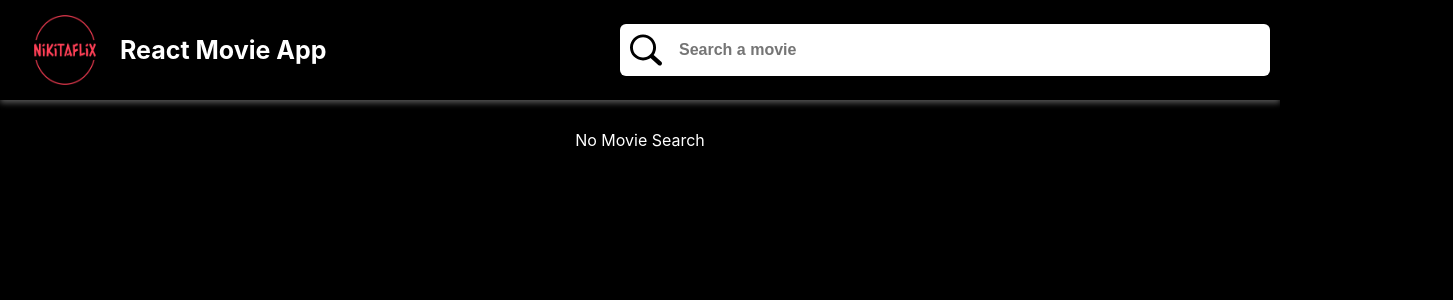
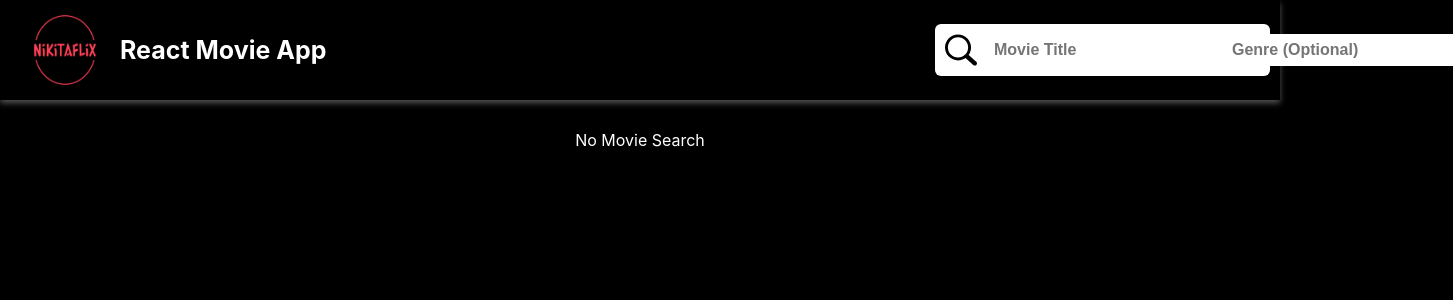
Before and after one commit to nikitaasinghh/movie-app, a React (Create React App) app: page / in a window 1280 px wide. Shown: the top 300 px of the page, 1453 px wide, since content can reach past the window. Built offline with nearby package versions, Linux system fonts and the light colour scheme; the HTML template or start-up script is replaced by a standard one.

Commit message:
New Logic

```diff
--- a/src/App.js
+++ b/src/App.js
@@ -1,19 +1,19 @@
-import logo from './logo.svg';
-import './App.css';
-import styled from 'styled-components'
-import MovieComponent from './components/MovieComponent/MovieComponent';
-import { useState } from 'react';
-import axios from 'axios';
-import { useRef } from "react"
-import MovieInfo from './components/MovieInfo/MovieInfo';
+import logo from "./logo.svg";
+import "./App.css";
+import styled from "styled-components";
+import MovieComponent from "./components/MovieComponent/MovieComponent";
+import { useState } from "react";
+import axios from "axios";
+import { useRef } from "react";
+import MovieInfo from "./components/MovieInfo/MovieInfo";
 
-const API_KEY="b32581e6";
+const API_KEY = "b32581e6";
 const Container = styled.div`
   display: flex;
   flex-direction: column;
 `;
 
-const Header=styled.div`
+const Header = styled.div`
   background-color: black;
   color: white;
   display: flex;
@@ -43,8 +43,7 @@ display: flex;
   flex-direction: row;
   padding: 10px 10px;
   border-radius: 6px;
-margin-left: 20px;
-width: 50%;
+  width: 25%;
   background-color: white;
 `;
 
@@ -68,7 +67,7 @@ const MovieListContainer = styled.div`
   flex-wrap: wrap;
   padding: 30px;
   gap: 25px;
-  justify-content: space-evenly;;
+  justify-content: space-evenly;
 `;
 const Placeholder = styled.img`
   width: 120px;
@@ -78,31 +77,73 @@ const Placeholder = styled.img`
 `;
 
 function App() {
-  const [search,updateSearch]=useState();
-  const [timeoutId,updateTimeoutId]=useState();
-  const [movieList,updateMovieList]=useState([]);
+  const [searchTitle, updateSearchTitle] = useState();
+  const [searchGenre, updateSearchGenre] = useState();
+  const [timeoutId, updateTimeoutId] = useState();
+  const [movieList, updateMovieList] = useState([]);
   const [selectedMovie, onMovieSelect] = useState();
 
-  const inputRef=useRef(null);
-  const fetchData= async (searchString)=>{
-    // searchString=searchString+" ";
+  const fetchData = async (searchString, searchGenre) => {
 
-    const response=await axios.get(`https://www.omdbapi.com/?s=${searchString}&apikey=${API_KEY}`,);
-    console.log(response);
-    updateMovieList(response.data.Search);
+    if(!searchString){
+      alert("Please enter a movie title")
+      return
     }
 
-  const onChange=(event)=>{
-    clearTimeout(timeoutId);
-    // inputRef.current.value
-    const s=event.target.value
-    updateSearch(s);
-    console.log(search)
-    // fetchData(search)
-    const timeout=setTimeout(()=>fetchData(s),500);
-    updateTimeoutId(timeout);
+    const response = await axios.get(
+      `https://www.omdbapi.com/?s=${searchString}&apikey=${API_KEY}`
+    )
+
+      console.log(response?.data?.Response)
+
+    if(response?.data?.Response === "False"){
+      alert("Search String too short")
+      return
     }
 
+
+    const responseArray = await response?.data;
+
+    const responseArraySearch = await responseArray?.Search;
+
+    const movieIds = await responseArraySearch.map((movie) => movie.imdbID);
+    const movieDataRequests = await movieIds.map((id) =>
+      axios.get(`https://www.omdbapi.com/?i=${id}&apikey=${API_KEY}`)
+    );
+    const movieDataResponses = await Promise.all(movieDataRequests);
+    const movieData = await movieDataResponses?.map((response) => response.data);
+
+    let filteredMovieData = movieData
+
+    if(searchGenre && searchGenre.length>1){
+    filteredMovieData = await movieData?.filter((movie) =>
+      movie.Genre.split(", ").includes(
+        searchGenre.charAt(0).toUpperCase() + searchGenre.slice(1)
+      )
+    );
+      }
+    console.log(filteredMovieData);
+
+    updateMovieList(filteredMovieData);
+  };
+
+  const onChangeTitle = (event) => {
+    clearTimeout(timeoutId);
+    const s = event.target.value;
+    updateSearchTitle(s);
+    console.log(searchTitle);
+    const timeout = setTimeout(() => fetchData(s, searchGenre), 500);
+    updateTimeoutId(timeout);
+  };
+
+  const onChangeGenre = (event) => {
+    clearTimeout(timeoutId);
+    const g = event.target.value;
+    updateSearchGenre(g);
+    console.log(searchGenre);
+    const timeout = setTimeout(() => fetchData(searchTitle, g), 500);
+    updateTimeoutId(timeout);
+  };
 
   return (
     <Container>
@@ -113,18 +154,38 @@ function App() {
         </AppName>
         <SearchBox>
           <SearchIcon src="/images/search-icon.svg"></SearchIcon>
-          <SearchInput type="text" placeholder="Search a movie"
-          onChange={onChange}
-          value={search}/>
+          <SearchInput
+            type="text"
+            placeholder="Movie Title"
+            onChange={onChangeTitle}
+            value={searchTitle}
+          />
+          {/* <button >click</button> */}
+          <SearchInput
+            type="text"
+            placeholder="Genre (Optional)"
+            onChange={onChangeGenre}
+            value={searchGenre}
+          />
           {/* <button >click</button> */}
         </SearchBox>
       </Header>
-      {selectedMovie && <MovieInfo selectedMovie={selectedMovie} onMovieSelect={onMovieSelect}/>}
+      {selectedMovie && (
+        <MovieInfo
+          selectedMovie={selectedMovie}
+          onMovieSelect={onMovieSelect}
+        />
+      )}
       <MovieListContainer>
-        {movieList?.length? movieList.map((movie,index)=>
-          <MovieComponent key={index} movie={movie} onMovieSelect={onMovieSelect}/>
-        ): "No Movie Search"
-      }
+        {movieList?.length
+          ? movieList?.map((movie, index) => (
+              <MovieComponent
+                key={index}
+                movie={movie}
+                onMovieSelect={onMovieSelect}
+              />
+            ))
+          : "No Movie Search"}
       </MovieListContainer>
     </Container>
   );
--- a/src/components/MovieComponent/MovieComponent.js
+++ b/src/components/MovieComponent/MovieComponent.js
@@ -39,7 +39,7 @@ const MovieInfo = styled.span`
 `;
 
 function MovieComponent(props) {
-    const {Title,Year,imdbID,Type,Poster}=props.movie;
+    const {Title,Year,Rated,Released,Runtime,Genre,Director,Writer,Actors,Plot,Language,Country,Awards,Poster,Ratings,Metascore,imdbRating,imdbVotes,imdbID,Type,DVD,BoxOffice,Production,Website,Response}=props.movie;
   return (
     <MovieContainer onClick={()=>{
       props.onMovieSelect(imdbID);
```
Lines whose indentation alone changed are shown as unchanged.
